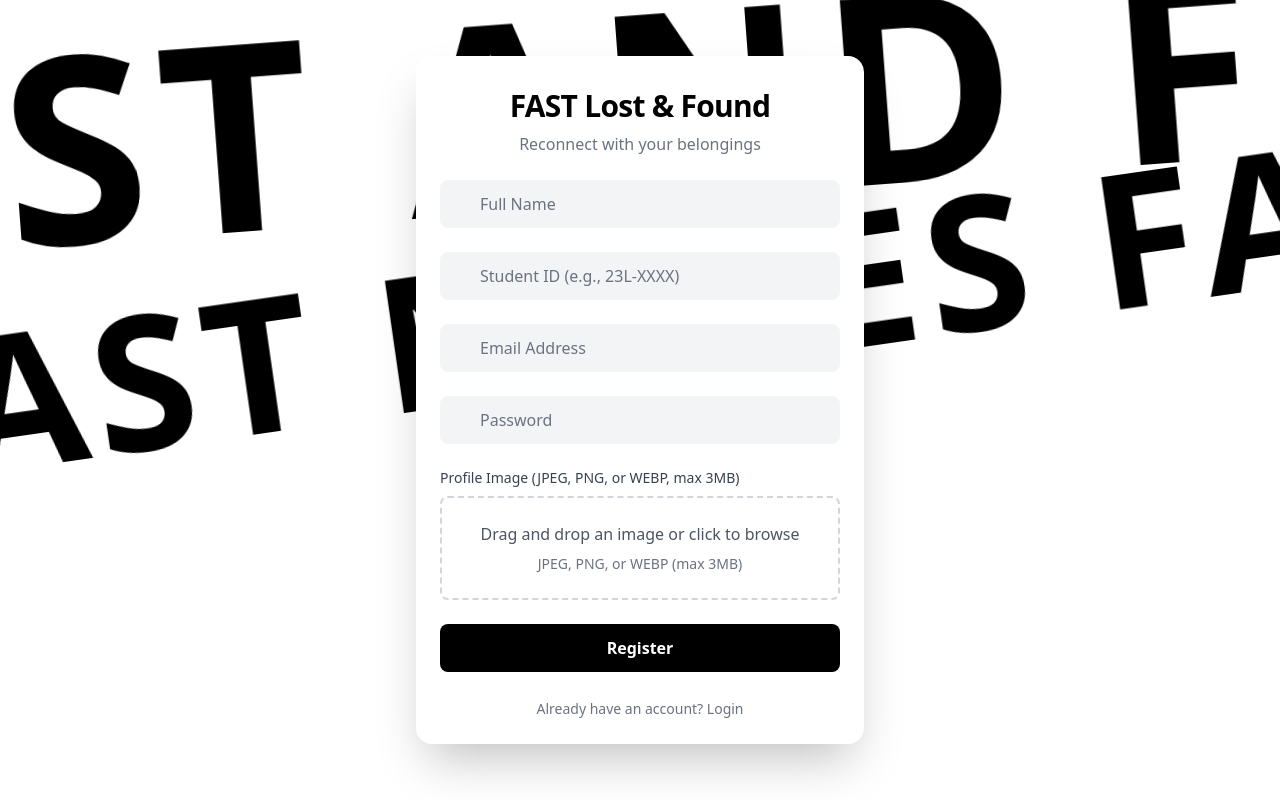
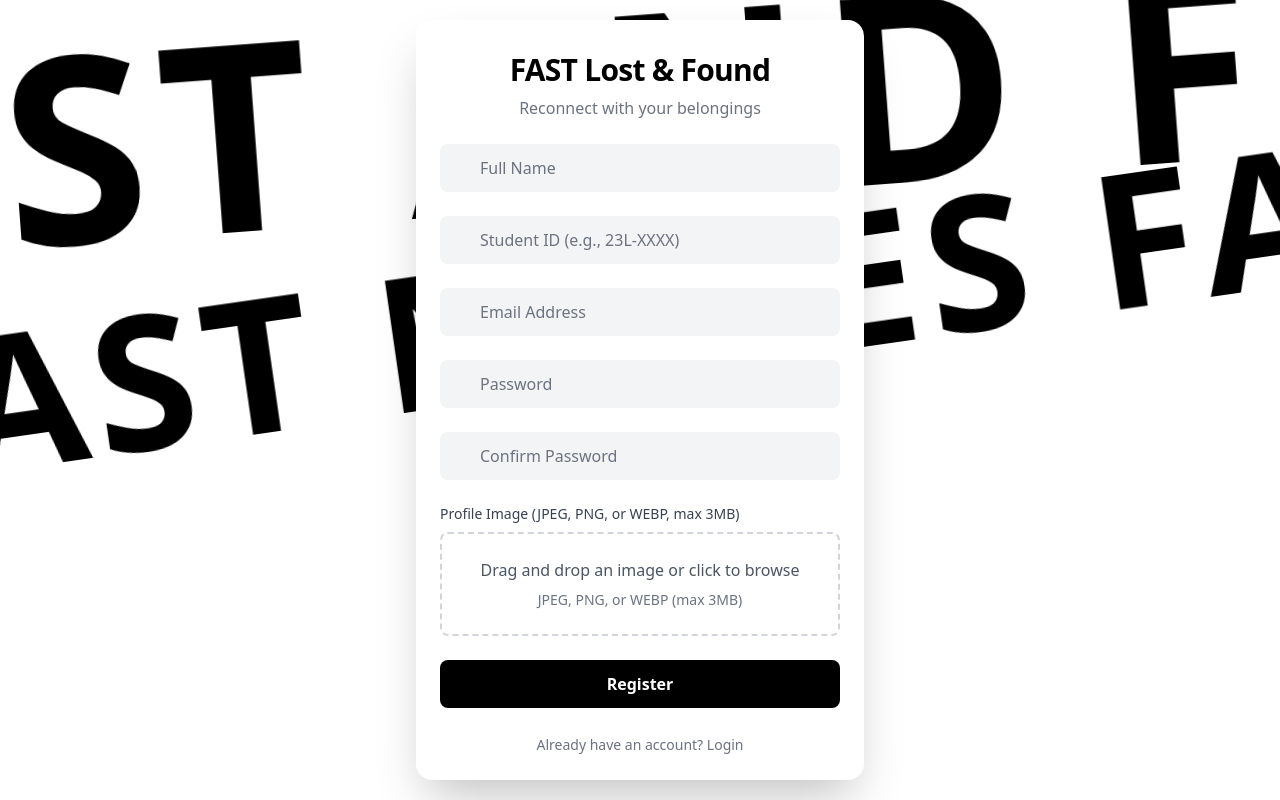
Before and after one commit to A-noob-in-Coding/lost-and-found, a React (Vite) app in the folder frontend/: page /register in a window 1280 px wide. Built offline with nearby package versions, Linux system fonts and the light colour scheme.

Commit message:
[FRONTEND] password UI

```diff
--- a/frontend/src/components/registerForm.jsx
+++ b/frontend/src/components/registerForm.jsx
@@ -11,14 +11,27 @@ export default function RegisterForm({
   const fileInputRef = useRef(null);
   const [isLoading, setIsLoading] = useState(false);
   const [imagePreview, setImagePreview] = useState(null);
-  const [error, setError] = useState("");
-  const [isDragging, setIsDragging] = useState(false);
+  const [error, setError] = useState("");  const [isDragging, setIsDragging] = useState(false);
+  const [showPasswordRequirements, setShowPasswordRequirements] = useState(false);
+  const [showPassword, setShowPassword] = useState(false);
+  const [showConfirmPassword, setShowConfirmPassword] = useState(false);
+  const [confirmPassword, setConfirmPassword] = useState("");
 
   const ALLOWED_FILE_TYPES = ["image/jpeg", "image/png", "image/webp"];
   const MAX_FILE_SIZE = 3 * 1024 * 1024; // 3MB
 
   const handleInputChange = (e) => {
     const { name, value } = e.target;
+    if (name === "password") {
+      const passwordRegex = /^(?=.*[A-Z])(?=.*[!@#$%^&*])(?=.{8,})/;
+      if (!passwordRegex.test(value)) {
+        setError(
+          "Password must be at least 8 characters long, include 1 capital letter and 1 special character"
+        );
+      } else {
+        setError("");
+      }
+    }
     setFormData((prev) => ({
       ...prev,
       [name]: value,
@@ -92,10 +105,14 @@ export default function RegisterForm({
   const handleRegister = async (e) => {
     e.preventDefault();
     setIsLoading(true);
-    setError("");
+    setError("");    if (!formData.imageFile) {
+      setError("Please upload a profile image");
+      setIsLoading(false);
+      return;
+    }
 
-    if (!formData.imageFile) {
-      setError("Please upload a profile image");
+    if (formData.password !== confirmPassword) {
+      setError("Passwords do not match");
       setIsLoading(false);
       return;
     }
@@ -142,13 +159,13 @@ export default function RegisterForm({
   const handleRollNumberChange = (e) => {
     let value = e.target.value;
 
-    if(e.nativeEvent.inputType === "deleteContentBackward"){
+    if (e.nativeEvent.inputType === "deleteContentBackward") {
       if (value.length == 4) {
         value = value.slice(0, 2);
       }
     }
 
-  if(e.nativeEvent.inputType === "insertText"){
+    if (e.nativeEvent.inputType === "insertText") {
       //checking entered is number or not
       if (isNaN(value[value.length - 1])) {
         value = value.slice(0, -1);
@@ -160,12 +177,11 @@ export default function RegisterForm({
           value = value + "L-";
         }
       }
-  }
-    else {
+    } else {
       const prefix = value.slice(0, 3);
       const rest = value.slice(3).replace(/[^\d-]/g, "");
       value = prefix + rest;
-    }    // Validate the format XXL-YYYY
+    } // Validate the format XXL-YYYY
     const rollNoRegex = /^\d{2}L-\d{4,5}$/;
     if (value.length > 8 && !rollNoRegex.test(value)) {
       setError("Roll number must be in format: XXL-YYYY (e.g., 23L-3059)");
@@ -208,7 +224,8 @@ export default function RegisterForm({
             name="studentId"
             placeholder="Student ID (e.g., 23L-XXXX)"
             value={formData.studentId}
-            onChange={handleRollNumberChange}            maxLength={8}
+            onChange={handleRollNumberChange}
+            maxLength={8}
             className="w-full pl-10 pr-4 py-3 bg-gray-100 border-none rounded-lg text-black placeholder-gray-500 focus:outline-none focus:ring-2 focus:ring-gray-300 transition-all"
             required
             pattern="\d{2}L-\d{4,5}"
@@ -226,20 +243,67 @@ export default function RegisterForm({
             onChange={handleInputChange}
             className="w-full pl-10 pr-4 py-3 bg-gray-100 border-none rounded-lg text-black placeholder-gray-500 focus:outline-none focus:ring-2 focus:ring-gray-300 transition-all"
             required
+          />        </div>
+        <div className="relative space-y-2">
+          <div className="relative">
+            <i className="fas fa-lock absolute left-3 top-1/2 transform -translate-y-1/2 text-gray-400"></i>
+            <input
+              type={showPassword ? "text" : "password"}
+              name="password"
+              placeholder="Password"
+              value={formData.password}
+              onChange={handleInputChange}
+              onFocus={() => setShowPasswordRequirements(true)}
+              onBlur={() => setShowPasswordRequirements(false)}
+              className="w-full pl-10 pr-12 py-3 bg-gray-100 border-none rounded-lg text-black placeholder-gray-500 focus:outline-none focus:ring-2 focus:ring-gray-300 transition-all"
+              required
+              pattern="^(?=.*[A-Z])(?=.*[!@#$%^&*])(?=.{8,})"
+              title="Password must be at least 8 characters long, include 1 capital letter and 1 special character"
             />
+            <button
+              type="button"
+              onClick={() => setShowPassword(!showPassword)}
+              className="absolute right-3 top-1/2 transform -translate-y-1/2 text-gray-500 hover:text-gray-700"
+            >
+              <i className={`fas ${showPassword ? "fa-eye-slash" : "fa-eye"}`}></i>
+            </button>
+          </div>
+          {showPasswordRequirements && (
+            <div className="text-xs text-gray-500 space-y-1 pl-2">
+              <p>Password requirements:</p>
+              <ul className="list-disc pl-4">
+                <li>At least 8 characters long</li>
+                <li>Must contain 1 capital letter</li>
+                <li>Must contain 1 special character (!@#$%^&*)</li>
+              </ul>
+            </div>
+          )}
         </div>
 
         <div className="relative">
           <i className="fas fa-lock absolute left-3 top-1/2 transform -translate-y-1/2 text-gray-400"></i>
           <input
-            type="password"
-            name="password"
-            placeholder="Password"
-            value={formData.password}
-            onChange={handleInputChange}
-            className="w-full pl-10 pr-4 py-3 bg-gray-100 border-none rounded-lg text-black placeholder-gray-500 focus:outline-none focus:ring-2 focus:ring-gray-300 transition-all"
+            type={showConfirmPassword ? "text" : "password"}
+            placeholder="Confirm Password"
+            value={confirmPassword}
+            onChange={(e) => {
+              setConfirmPassword(e.target.value);
+              if (e.target.value !== formData.password) {
+                setError("Passwords do not match");
+              } else {
+                setError("");
+              }
+            }}
+            className="w-full pl-10 pr-12 py-3 bg-gray-100 border-none rounded-lg text-black placeholder-gray-500 focus:outline-none focus:ring-2 focus:ring-gray-300 transition-all"
             required
           />
+          <button
+            type="button"
+            onClick={() => setShowConfirmPassword(!showConfirmPassword)}
+            className="absolute right-3 top-1/2 transform -translate-y-1/2 text-gray-500 hover:text-gray-700"
+          >
+            <i className={`fas ${showConfirmPassword ? "fa-eye-slash" : "fa-eye"}`}></i>
+          </button>
         </div>
 
         <div className="space-y-2">
```
Lines whose indentation alone changed are shown as unchanged.
